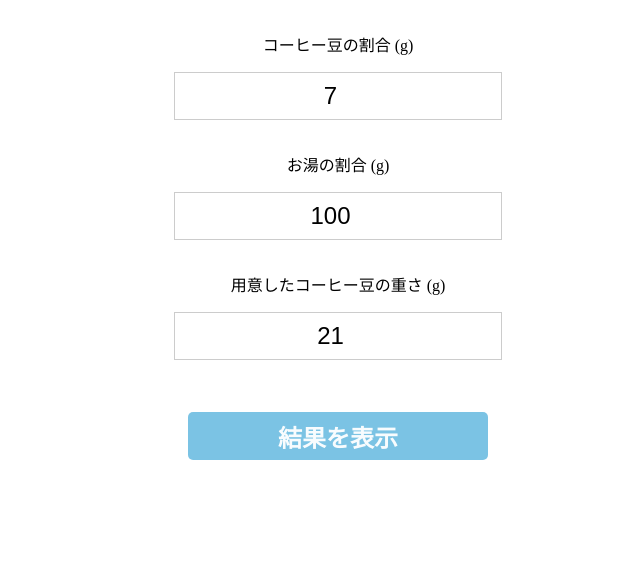
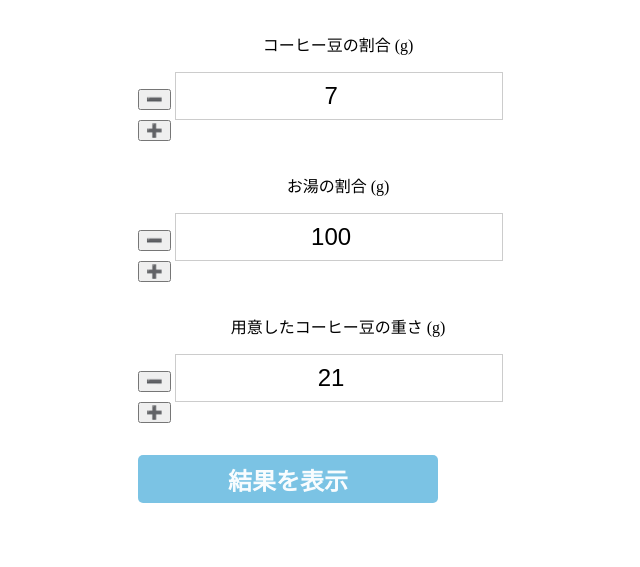
Before and after one commit to yos10/webappcontest-2022-summer, a plain HTML site: page index.html in a window 1280 px wide. Shown: the whole page, without its empty margins (302-942 px from the left). Drawn offline with Linux system fonts and the light colour scheme.

Commit message:
input の value を増減させるボタンを追加

```diff
--- a/index.html
+++ b/index.html
@@ -14,21 +14,33 @@
   <div id="container">
     <form id="form">
       <div class="form-item">
-        <label for="ratio-bean">コーヒー豆の割合 (g)</label>
-        <input type="number" min="1" placeholder="豆の重さ" value="7" required id="ratio-bean">
+        <label class="label" for="ratio-bean">コーヒー豆の割合 (g)</label>
+        <div class="input-group">
+          <button type="button" class="step-down">➖</button>
+          <input type="number" min="1" placeholder="豆の重さ" value="7" required id="ratio-bean">
+          <button type="button" class="step-up">➕</button>
+        </div>
       </div>
 
       <div class="form-item">
-        <label for="ratio-water">お湯の割合 (g)</label>
-        <input type="number" min="1" placeholder="お湯の重さ" value="100" required id="ratio-water">
+        <label class="label" for="ratio-water">お湯の割合 (g)</label>
+        <div class="input-group">
+          <button type="button" class="step-down">➖</button>
+          <input type="number" min="1" placeholder="お湯の重さ" value="100" required id="ratio-water">
+          <button type="button" class="step-up">➕</button>
+        </div>
       </div>
 
       <div class="form-item">
-        <label for="weight-bean">用意したコーヒー豆の重さ (g)</label>
-        <input type="number" min="1" placeholder="豆の重さ" value="21" required id="weight-bean">
+        <label class="label" for="weight-bean">用意したコーヒー豆の重さ (g)</label>
+        <div class="input-group">
+          <button type="button" class="step-down">➖</button>
+          <input type="number" min="1" placeholder="豆の重さ" value="21" required id="weight-bean">
+          <button type="button" class="step-up">➕</button>
+        </div>
       </div>
 
-      <div class="form-item">
+      <div class="submit-button">
         <button id="button" type="submit">結果を表示</button>
       </div>
     </form>
--- a/script.js
+++ b/script.js
@@ -61,7 +61,23 @@ function removeHtmlElement(querySelector) {
   }
 }
 
-// イベント登録
+// input の value を減らすボタンのイベント登録
+const stepDownButtons = document.querySelectorAll('.step-down');
+for (const button of stepDownButtons) {
+  button.addEventListener('click', () => {
+    button.nextElementSibling.stepDown();
+  });
+}
+
+// input の value を増やすボタンのイベント登録
+const stepUpButtons = document.querySelectorAll('.step-up');
+for (const button of stepUpButtons) {
+  button.addEventListener('click', () => {
+    button.previousElementSibling.stepUp();
+  });
+}
+
+// 結果表示ボタンのイベント登録
 const form = document.querySelector('#form');
 form.addEventListener('submit', (e) => {
   e.preventDefault();
```
